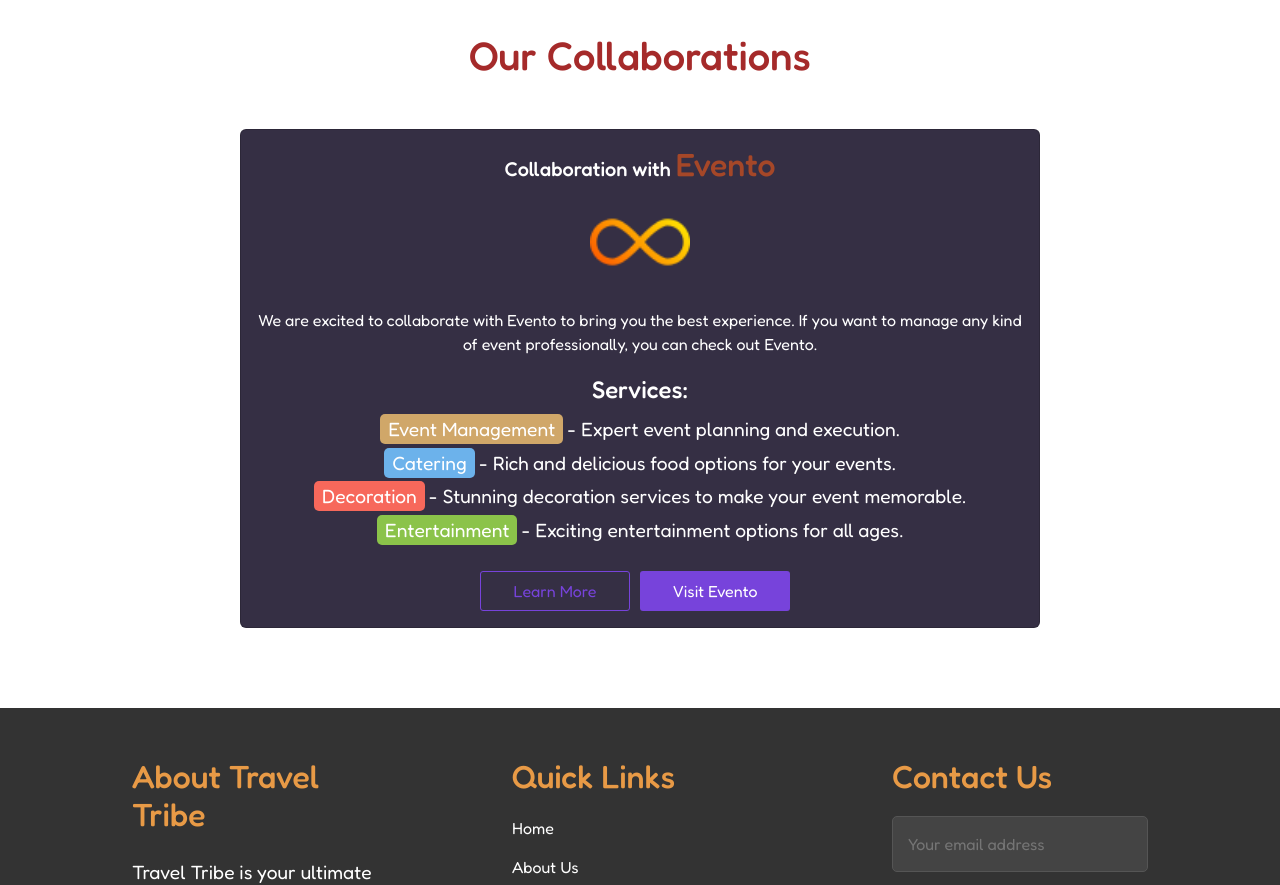
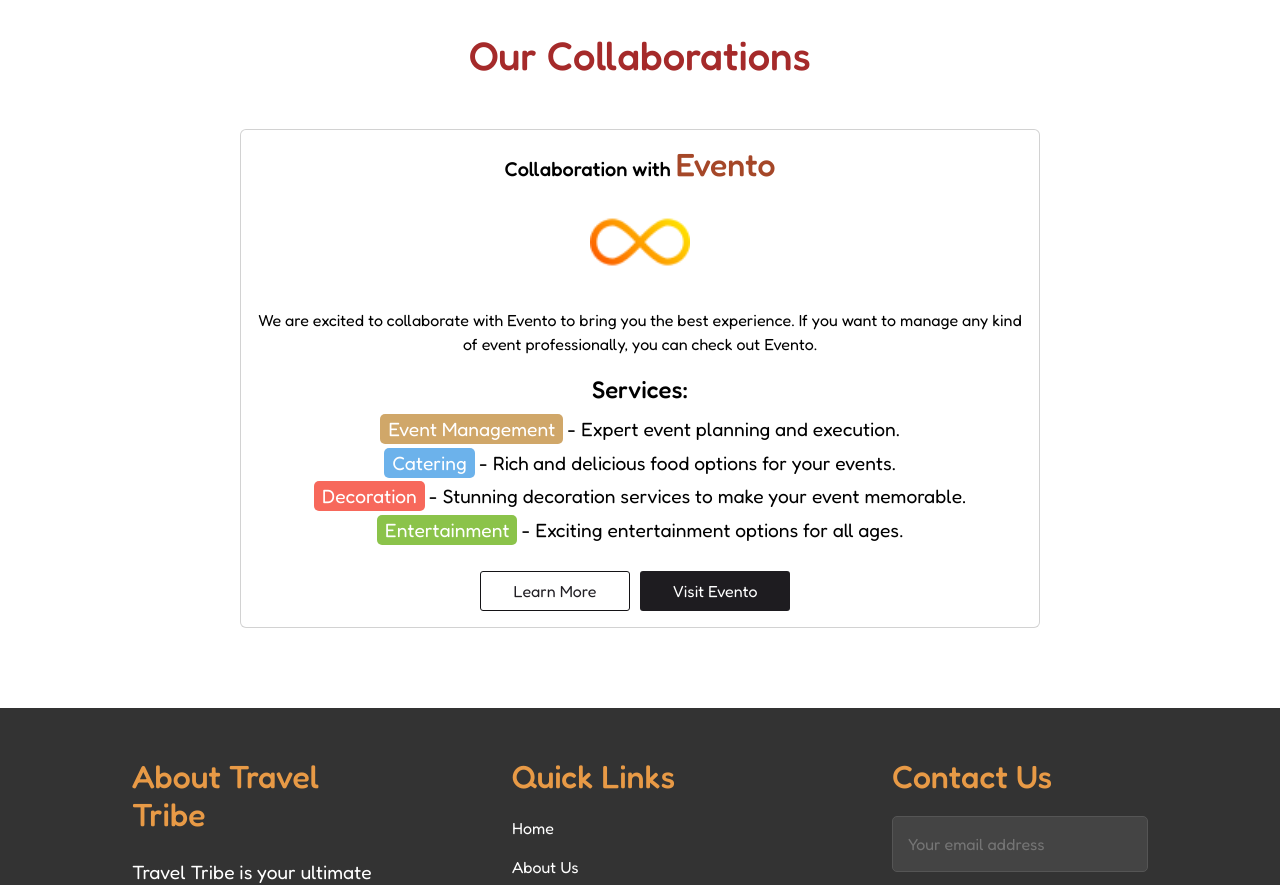
Before and after one commit to CaptainMASUD/travel-tribe, a React (Vite) app: page / in a window 1280 px wide. Shown: the part 2560-3445 px from the top of the page. Built offline with nearby package versions, Linux system fonts and the light colour scheme; a web font is replaced by a local one.

Commit message:
version-3.0.2

```diff
--- a/src/Components/Components.css
+++ b/src/Components/Components.css
@@ -559,7 +559,7 @@
 }
 .dmian .cards-section .card:hover{
   transform: scale(1.005) !important;
-  box-shadow: 7px 7px 20px rgb(176, 174, 174) !important;
+  box-shadow: 8px 8px 20px rgba(176, 174, 174, 0.605) !important;
 }
 .dmian .cards-section .card button{
   color: rgb(21, 17, 17) !important;
@@ -861,24 +861,26 @@
 .homecolabmain .card button{
 
   background-color: transparent !important;
-  border: 1px solid #7743DB !important;
-  color: #7743DB;
+  border: 1px solid #141316 !important;
+  color: #211f24;
 }
 .homecolabmain .card .btn2{
 
-  background-color: #7743DB !important;
+  background-color: #1e1c20 !important;
   color: white;
   border: none !important;
 }
 .homecolabmain .card .btn1:hover{
 
-  background-color: #7743DB !important;
+  background-color: #312f36 !important;
   color: white !important;
 }
 
 .homecolabmain .card:hover{
 
   transform: scale(1) !important;
+  box-shadow: 8px 8px 20px rgba(128, 128, 128, 0.642) !important;
+
 }
 .homecolabmain .evento{
   font-size: 2rem;
@@ -957,9 +959,9 @@
   font-size: 1.2rem;
 }
 .homecolabmain .card{
-  background-color: #352F44 !important;
+  background-color: #ffffff !important;
   margin-bottom: 80px !important;
-  color: white !important;
+  color: black !important;
 }
 .homecolabmain button{
   margin-top: 10px;
@@ -996,13 +998,20 @@
     width: 300px !important;
   }
 }
+
 /* homecllab ends */
 
 /* login and registration starts */
+.logmain table{
+  transition: 0.5s;
+}
+.logmain table:hover{
+  box-shadow: 8px 8px 20px rgba(128, 128, 128, 0.719);
+}
 .logmain tbody{
-  box-shadow: 5px 5px 10px gray;
-  border-radius: 5px;
-
+  /* box-shadow: 5px 5px 10px gray; */
+  background-color: #ffffff !important;
+  color: #31255f;
 }
 .logmain td{
   padding: 10px;
@@ -1010,8 +1019,13 @@
 /* regis */
 }
 .regismain tbody{
-  box-shadow: 5px 5px 20px gray;
   border-radius: 8px;
+  background-color: #ffffff;
+  transition: 0.5s !important;
+  color: #31255f;
+}
+.regismain tbody:hover{
+  box-shadow: 8px 8px 20px rgba(128, 128, 128, 0.719);
 
 }
 .regismain td{
@@ -1021,7 +1035,7 @@
   transition: 0.5s;
 }
 .logmain tbody .forgotpass:hover{
-  color: #ebe856;
+  color: #222220;
   width: 200px !important;
   text-decoration: underline;
 }
@@ -1612,8 +1626,14 @@
  /* Forget Passwrod starts */
  .frpass .card{
   transform: scale(1) !important;
+  transition: 0.5s;
+  color: #533a6c;
+  background-color: #ffffff;
+  border: none;
+ }
+ .frpass .card:hover{
   box-shadow: 4px 4px 10px rgb(174, 174, 174) !important;
-  background-color: #9797e6;
+  transform: scale(1) !important;
  }
  .frpass .card label{
   color: white;
--- a/src/Components/Login/Login.jsx
+++ b/src/Components/Login/Login.jsx
@@ -56,8 +56,7 @@
               margin: "50px auto",
               background: modalColor,
               color: "white",
-              borderRadius: "5px",
-              border: `2px solid ${modalTableBorderColor}`,
+              borderRadius: "5px"
             }}
           >
             <tbody>
```
